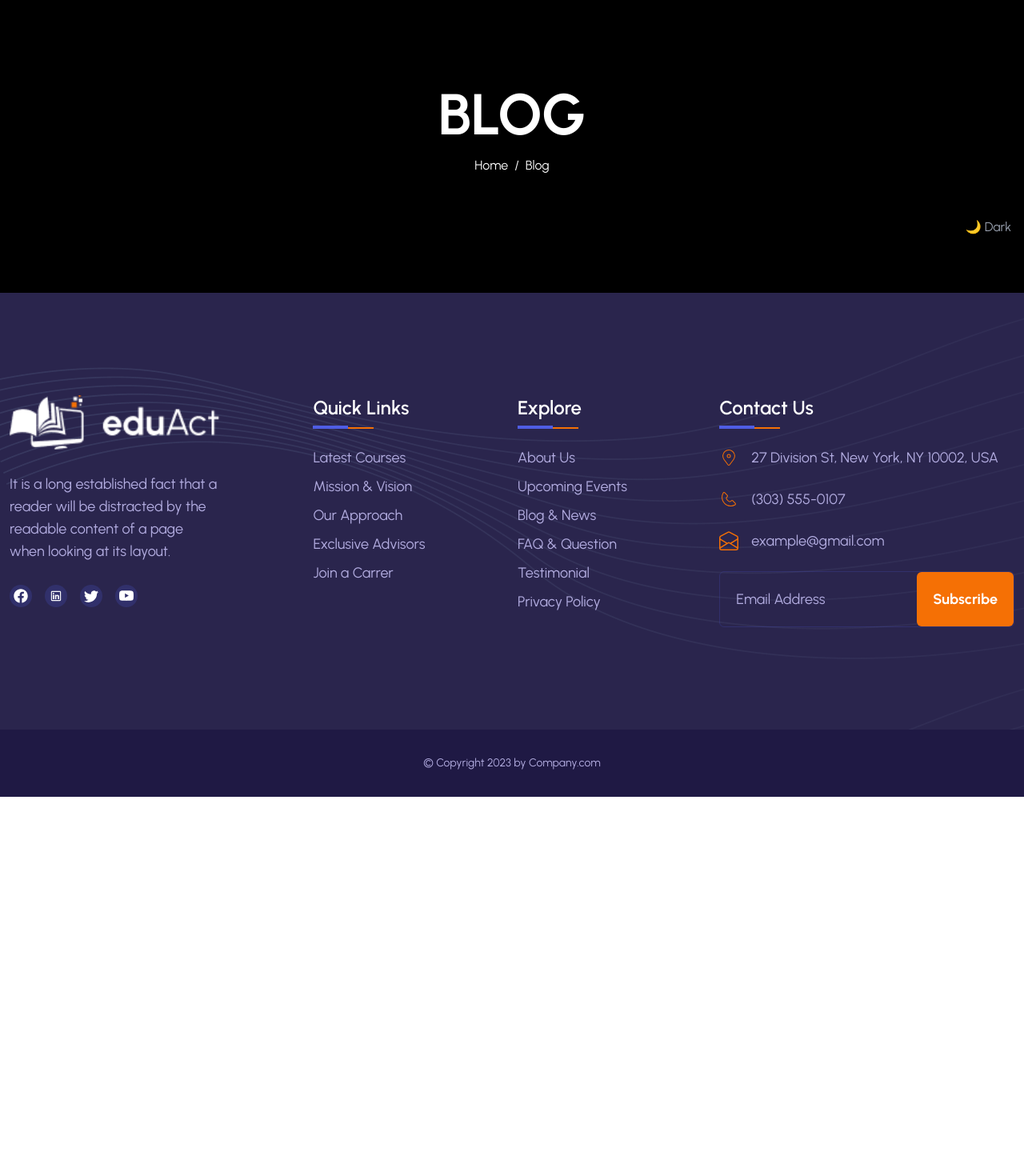
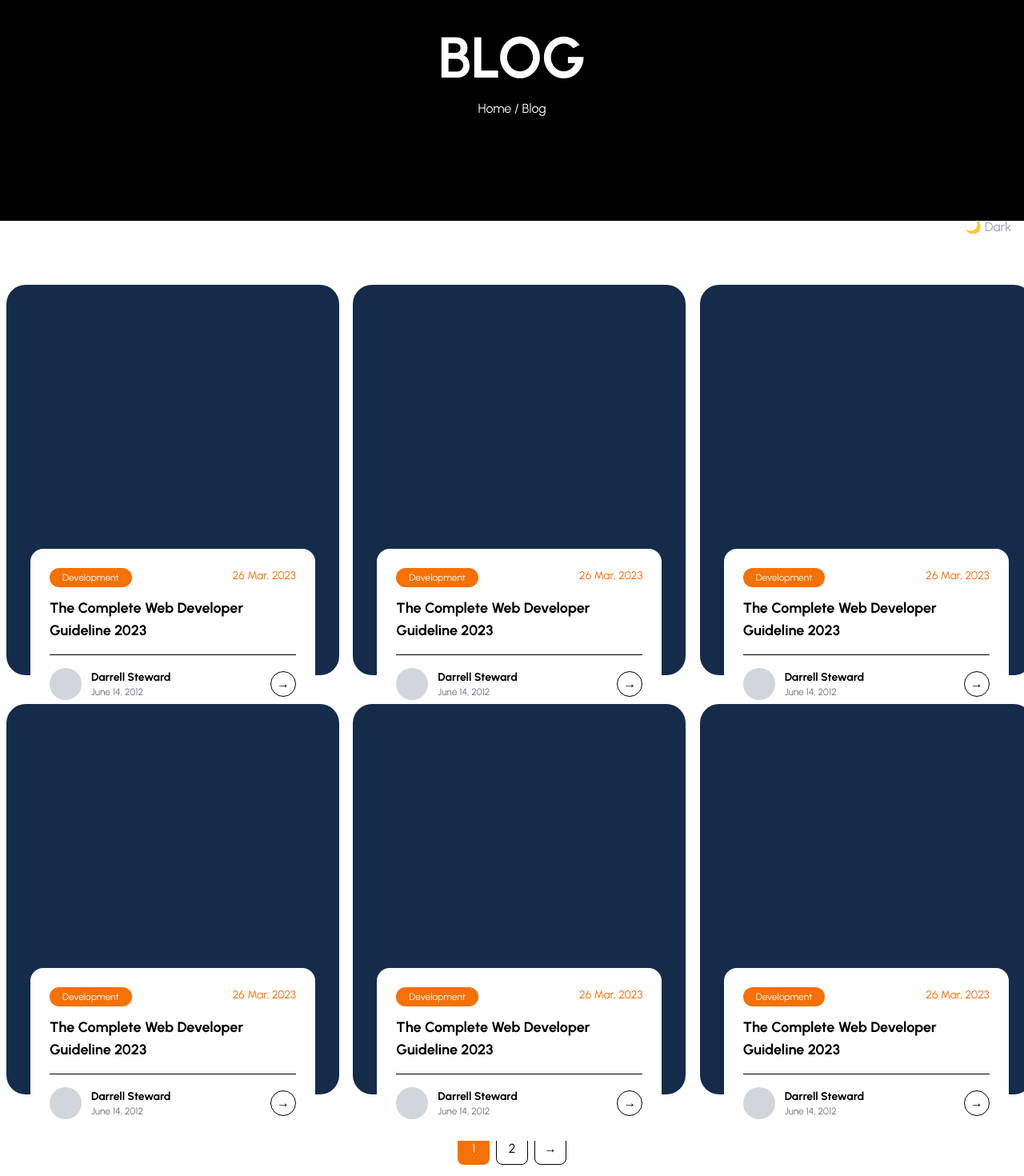
Before and after one commit to Mohammad-Nadil/ebt-eduact, a React (Vite) app: page /blog in a window 1280 px wide. Shown: the part 140-1610 px from the top of the page at 80% size. Before the commit the page ends 1136 px from the top, so only its background shows below. Built offline with nearby package versions, Linux system fonts and the light colour scheme.

Commit message:
add blog cards

```diff
--- a/src/pages/Blog.jsx
+++ b/src/pages/Blog.jsx
@@ -6,18 +6,152 @@ const Blog = () => {
   return (
     <div>
 
-      <div className="bg-white py-[50px]"></div>
-      <div className="bg-black py-[147px]">
+      <div className="bg-white h-24"></div>
+
+      {/* Banner */}
+      <div className="bg-black pt-20 pb-32">
         <Container>
-          <div className="text-center">
-            <h1 className="text-white text-7xl font-bold mb-4">BLOG</h1>
-            <div className="flex items-center justify-center gap-2 text-white">
-              <NavLink to="/" className="hover:text-secondary">
-                Home
-              </NavLink>
-              <span>/</span>
-              <span>Blog</span>
+          <h1 className="text-white text-center text-7xl font-bold mb-4">BLOG</h1>
+          <p className="text-white text-center">
+            <NavLink to="/">Home</NavLink> / <span>Blog</span>
+          </p>
+        </Container>
+      </div>
+
+      {/* Blog Cards */}
+      <div className="py-20 bg-white">
+        <Container>
+          <div className="grid grid-cols-3 gap-[36px]">
+
+            {/* Card 1 */}
+            <div className="relative bg-[#152B4A] w-[416px] h-[488px] rounded-3xl hover:shadow-xl transition-all">
+
+              <div className="bg-white w-[356px] h-[216px] rounded-2xl p-6 absolute top-[330px] left-[30px]">
+                <div className="flex justify-between mb-3">
+                  <span className="bg-secondary text-white px-4 py-1 rounded-full text-xs">Development</span>
+                  <span className="text-orange-500 text-sm">26 Mar, 2023</span>
+                </div>
+                <h3 className="text-lg font-bold mb-4">The Complete Web Developer Guideline 2023</h3>
+                <div className="flex items-center justify-between border-t pt-4">
+                  <div className="flex items-center gap-3">
+                    <div className="w-10 h-10 rounded-full bg-gray-300"></div>
+                    <div>
+                      <p className="text-sm font-bold">Darrell Steward</p>
+                      <p className="text-xs text-gray-500">June 14, 2012</p>
+                    </div>
+                  </div>
+                  <div className="w-8 h-8 rounded-full border flex items-center justify-center">→</div>
+                </div>
+              </div>
             </div>
+            <div className="relative bg-[#152B4A] w-[416px] h-[488px] rounded-3xl hover:shadow-xl transition-all">
+
+              <div className="bg-white w-[356px] h-[216px] rounded-2xl p-6 absolute top-[330px] left-[30px]">
+                <div className="flex justify-between mb-3">
+                  <span className="bg-secondary text-white px-4 py-1 rounded-full text-xs">Development</span>
+                  <span className="text-orange-500 text-sm">26 Mar, 2023</span>
+                </div>
+                <h3 className="text-lg font-bold mb-4">The Complete Web Developer Guideline 2023</h3>
+                <div className="flex items-center justify-between border-t pt-4">
+                  <div className="flex items-center gap-3">
+                    <div className="w-10 h-10 rounded-full bg-gray-300"></div>
+                    <div>
+                      <p className="text-sm font-bold">Darrell Steward</p>
+                      <p className="text-xs text-gray-500">June 14, 2012</p>
+                    </div>
+                  </div>
+                  <div className="w-8 h-8 rounded-full border flex items-center justify-center">→</div>
+                </div>
+              </div>
+            </div>
+            <div className="relative bg-[#152B4A] w-[416px] h-[488px] rounded-3xl hover:shadow-xl transition-all">
+
+              <div className="bg-white w-[356px] h-[216px] rounded-2xl p-6 absolute top-[330px] left-[30px]">
+                <div className="flex justify-between mb-3">
+                  <span className="bg-secondary text-white px-4 py-1 rounded-full text-xs">Development</span>
+                  <span className="text-orange-500 text-sm">26 Mar, 2023</span>
+                </div>
+                <h3 className="text-lg font-bold mb-4">The Complete Web Developer Guideline 2023</h3>
+                <div className="flex items-center justify-between border-t pt-4">
+                  <div className="flex items-center gap-3">
+                    <div className="w-10 h-10 rounded-full bg-gray-300"></div>
+                    <div>
+                      <p className="text-sm font-bold">Darrell Steward</p>
+                      <p className="text-xs text-gray-500">June 14, 2012</p>
+                    </div>
+                  </div>
+                  <div className="w-8 h-8 rounded-full border flex items-center justify-center">→</div>
+                </div>
+              </div>
+            </div>
+            <div className="relative bg-[#152B4A] w-[416px] h-[488px] rounded-3xl hover:shadow-xl transition-all">
+
+              <div className="bg-white w-[356px] h-[216px] rounded-2xl p-6 absolute top-[330px] left-[30px]">
+                <div className="flex justify-between mb-3">
+                  <span className="bg-secondary text-white px-4 py-1 rounded-full text-xs">Development</span>
+                  <span className="text-orange-500 text-sm">26 Mar, 2023</span>
+                </div>
+                <h3 className="text-lg font-bold mb-4">The Complete Web Developer Guideline 2023</h3>
+                <div className="flex items-center justify-between border-t pt-4">
+                  <div className="flex items-center gap-3">
+                    <div className="w-10 h-10 rounded-full bg-gray-300"></div>
+                    <div>
+                      <p className="text-sm font-bold">Darrell Steward</p>
+                      <p className="text-xs text-gray-500">June 14, 2012</p>
+                    </div>
+                  </div>
+                  <div className="w-8 h-8 rounded-full border flex items-center justify-center">→</div>
+                </div>
+              </div>
+            </div>
+            <div className="relative bg-[#152B4A] w-[416px] h-[488px] rounded-3xl hover:shadow-xl transition-all">
+
+              <div className="bg-white w-[356px] h-[216px] rounded-2xl p-6 absolute top-[330px] left-[30px]">
+                <div className="flex justify-between mb-3">
+                  <span className="bg-secondary text-white px-4 py-1 rounded-full text-xs">Development</span>
+                  <span className="text-orange-500 text-sm">26 Mar, 2023</span>
+                </div>
+                <h3 className="text-lg font-bold mb-4">The Complete Web Developer Guideline 2023</h3>
+                <div className="flex items-center justify-between border-t pt-4">
+                  <div className="flex items-center gap-3">
+                    <div className="w-10 h-10 rounded-full bg-gray-300"></div>
+                    <div>
+                      <p className="text-sm font-bold">Darrell Steward</p>
+                      <p className="text-xs text-gray-500">June 14, 2012</p>
+                    </div>
+                  </div>
+                  <div className="w-8 h-8 rounded-full border flex items-center justify-center">→</div>
+                </div>
+              </div>
+            </div>
+            <div className="relative bg-[#152B4A] w-[416px] h-[488px] rounded-3xl hover:shadow-xl transition-all">
+
+              <div className="bg-white w-[356px] h-[216px] rounded-2xl p-6 absolute top-[330px] left-[30px]">
+                <div className="flex justify-between mb-3">
+                  <span className="bg-secondary text-white px-4 py-1 rounded-full text-xs">Development</span>
+                  <span className="text-orange-500 text-sm">26 Mar, 2023</span>
+                </div>
+                <h3 className="text-lg font-bold mb-4">The Complete Web Developer Guideline 2023</h3>
+                <div className="flex items-center justify-between border-t pt-4">
+                  <div className="flex items-center gap-3">
+                    <div className="w-10 h-10 rounded-full bg-gray-300"></div>
+                    <div>
+                      <p className="text-sm font-bold">Darrell Steward</p>
+                      <p className="text-xs text-gray-500">June 14, 2012</p>
+                    </div>
+                  </div>
+                  <div className="w-8 h-8 rounded-full border flex items-center justify-center">→</div>
+                </div>
+              </div>
+            </div>
+
+          </div>
+
+          {/* Pagination */}
+          <div className="flex justify-center gap-2 mt-12">
+            <button className="w-10 h-10 rounded-lg bg-secondary text-white">1</button>
+            <button className="w-10 h-10 rounded-lg border">2</button>
+            <button className="w-10 h-10 rounded-lg border">→</button>
           </div>
         </Container>
       </div>
```
